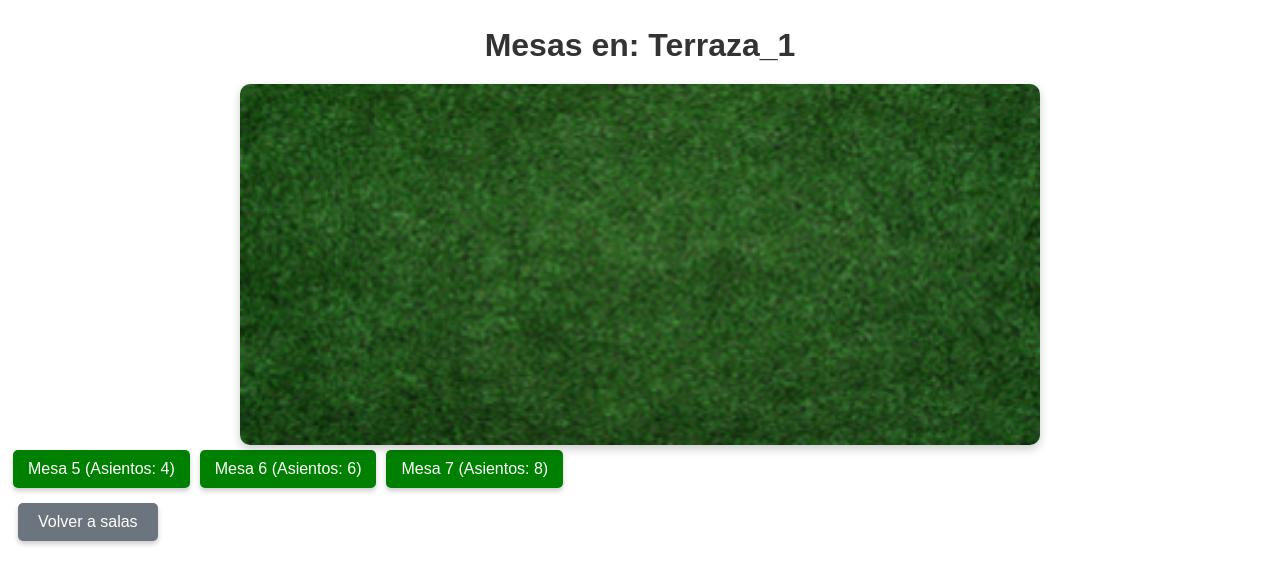
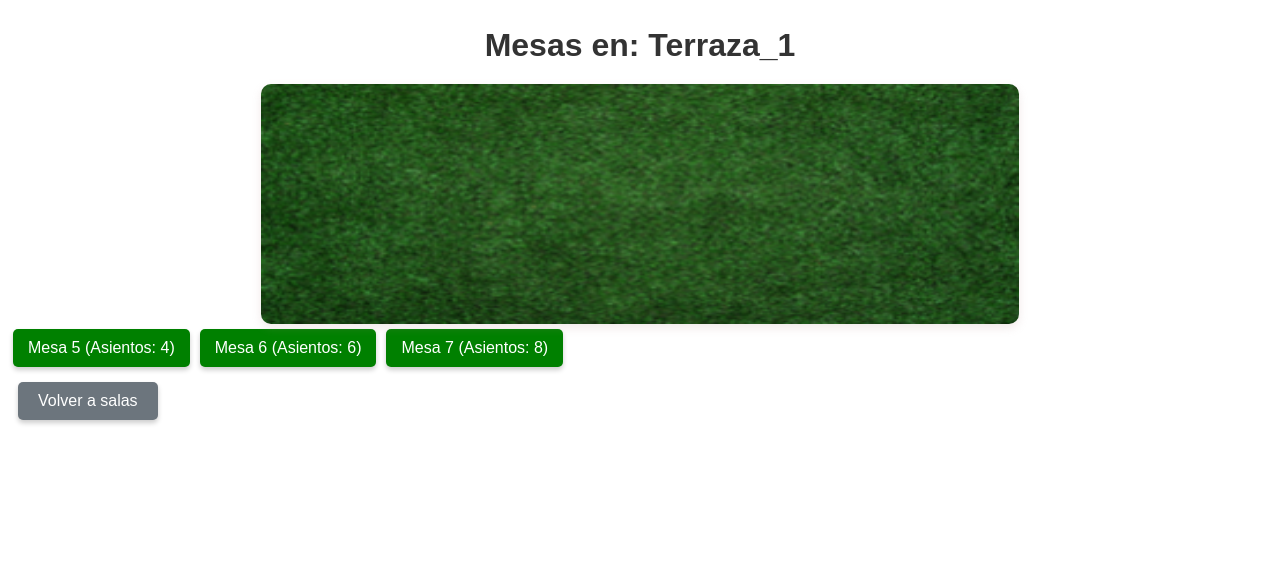
Before and after one commit to HugoAlda/PROYECTO_RESTAURANTE, a PHP site: page /Paginas/mesas.php in a window 1280 px wide. Shown: the top 585 px of the page. Run offline with PHP 8.4, Linux system fonts and the light colour scheme; the visitor is signed in with stand-in values (Sample User, id 1); data comes from the database, SQL or seed files in the repository.

Commit message:
Estilos-mesas acabado

```diff
--- a/CSS/estilos-mesas.css
+++ b/CSS/estilos-mesas.css
@@ -1,25 +1,51 @@
 
-.terrazafoto,
-.jardinfoto,
-.comedorfoto,
+.terrazafoto {
+    display: flex;
+    justify-content: center;
+    position: relative;
+    margin: 0 auto;
+    width: 60%; /* Ajuste de ancho para mejor visibilidad */
+    height: 240px;
+    border-radius: 10px;
+    box-shadow: 0 4px 10px rgba(186, 147, 147, 0.2);
+}
+.jardinfoto {
+    display: flex;
+    justify-content: center;
+    position: relative;
+    margin: 0 auto;
+    width: 80%; /* Ajuste de ancho para mejor visibilidad */
+    height: auto;
+    border-radius: 10px;
+    box-shadow: 0 4px 10px rgba(0, 0, 0, 0.2);
+}
 .reservaofoto {
     display: flex;
     justify-content: center;
     position: relative;
     margin: 0 auto;
-    width: 80%; /* Ajuste de ancho para mejor visibilidad */
-    max-width: 800px; /* Tamaño máximo para asegurar la adaptabilidad */
+    width: 40%; /* Ajuste de ancho para mejor visibilidad */
+    height: auto;
     border-radius: 10px;
     box-shadow: 0 4px 10px rgba(0, 0, 0, 0.2);
 }
-
+.comedorfoto {
+    display: flex;
+    justify-content: center;
+    position: relative;
+    margin: 0 auto;
+    width: 80%; /* Ajuste de ancho para mejor visibilidad */
+    height: auto;
+    border-radius: 10px;
+    box-shadow: 0 4px 10px rgba(0, 0, 0, 0.2);
+}
 /* Imagen de fondo centrada */
 .terrazafoto img,
 .jardinfoto img,
 .comedorfoto img,
 .reservaofoto img {
     width: 100%;
-    height: auto;
+    height: 100%;
     border-radius: 10px;
 }
 
@@ -54,11 +80,7 @@ button {
 }
 
 /* Posicionamiento de los botones de las mesas dentro de la imagen */
-button:nth-child(1) { top: 20%; left: 30%; }
-button:nth-child(2) { top: 20%; right: 30%; }
-button:nth-child(3) { top: 50%; left: 25%; }
-button:nth-child(4) { top: 50%; right: 25%; }
-button:nth-child(5) { top: 80%; left: 50%; transform: translateX(-50%); }
+
 
 /* Estilo para el título */
 h2 {
```
